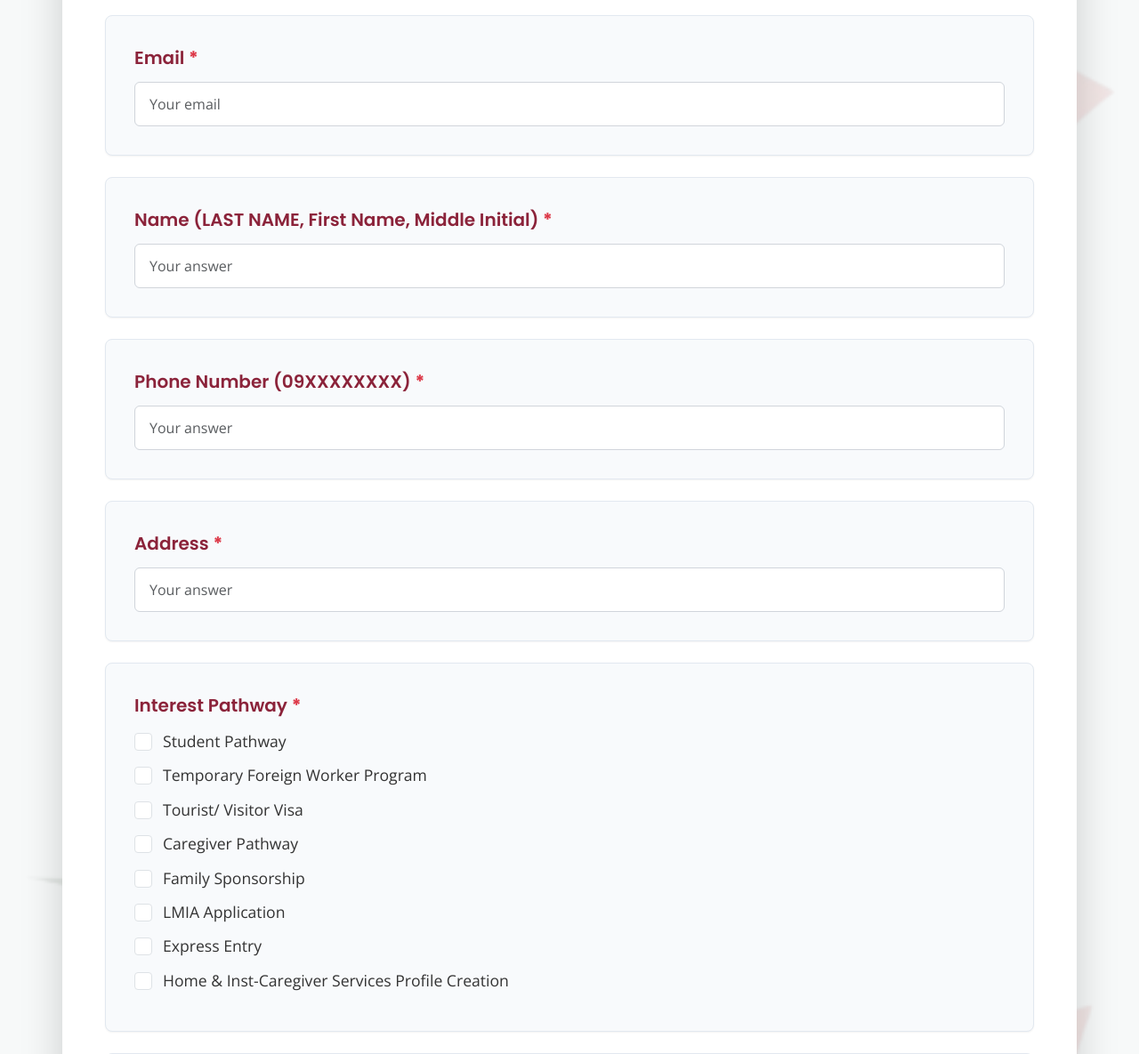
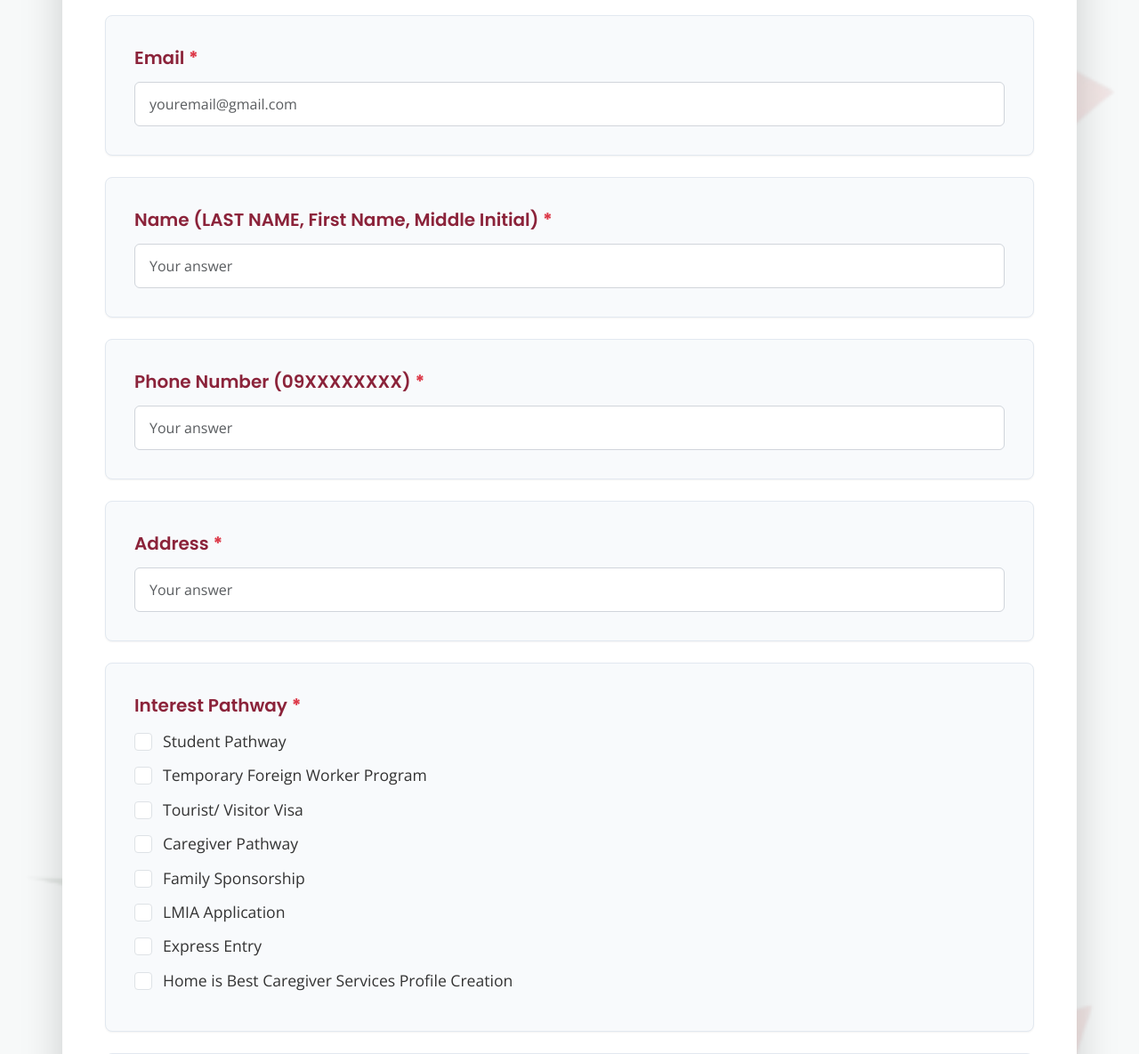
Before and after one commit to RAIS-WebDev-Team/RAIS-BE-Backup-, a PHP site: page /raisbe/application-form.php in a window 1280 px wide. Shown: the part 679-1864 px from the top of the page at 89% size. Run offline with PHP 8.4, Linux system fonts and the light colour scheme; data comes from the database, SQL or seed files in the repository.

Commit message:
form upd

```diff
--- a/application-form.php
+++ b/application-form.php
@@ -225,7 +225,7 @@ $page_title = "Application Form";
 
       <div class="form-section mb-4">
         <label for="email" class="form-label">Email <span class="required-indicator">*</span></label>
-        <input type="email" id="email" name="email" placeholder="Your email" class="form-control" required>
+        <input type="email" id="email" name="email" placeholder="youremail@gmail.com" class="form-control" required>
       </div>
 
       <div class="form-section mb-4">
@@ -275,7 +275,7 @@ $page_title = "Application Form";
         </div>
         <div class="form-check">
             <input class="form-check-input" type="checkbox" value="Home & Inst-Caregiver Services Profile Creation" id="caregiverProfile" name="interestPathway[]">
-            <label class="form-check-label" for="caregiverProfile">Home & Inst-Caregiver Services Profile Creation</label>
+            <label class="form-check-label" for="caregiverProfile">Home is Best Caregiver Services Profile Creation</label>
         </div>
       </div>
 
```
